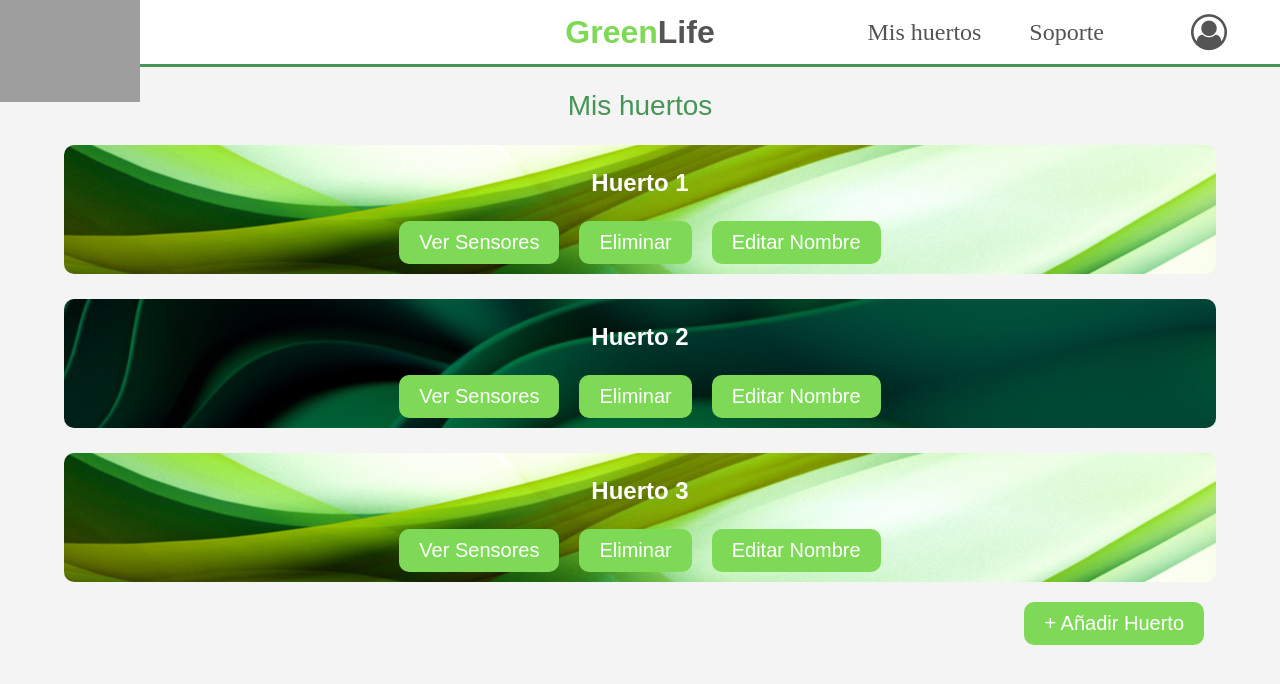
After one commit to Saac04/GreenLife, a PHP site: the page made by scr/Mis huertos.html in a window 1280 px wide. The commit adds this page. Shown: the top 684 px of the page. Run offline with PHP 8.4, Linux system fonts and the light colour scheme; grey boxes are pictures that could not be loaded.

Commit message:
gitflow-feature-stash: MisHuertosYQR

```diff
--- /dev/null
+++ b/scr/Mis huertos.html
@@ -0,0 +1,105 @@
+<!DOCTYPE html>
+<html lang="es">
+<head>
+  <meta charset="UTF-8">
+  <meta name="viewport" content="width=device-width, initial-scale=1.0">
+  <title>GreenLife - Mis Huertos</title>
+  <link rel="stylesheet" href="css/MisHuertos.css">
+  <link rel="stylesheet" href="https://cdnjs.cloudflare.com/ajax/libs/font-awesome/4.7.0/css/font-awesome.min.css">
+  <link rel="stylesheet" href="css/MenuHam.css">
+  <link rel="stylesheet" href="css/Botones.css">
+  <link rel="stylesheet" href="css/Fuentes.css">
+  <link rel="stylesheet" href="css/header.css">
+  <link rel="stylesheet" href="css/footer.css">
+</head>
+<body>
+<body>
+
+<header class="header">
+  <div><img class="logo" src="img/Grado_en_tecnologías_interactivas.svg" alt="LOGO"></div>
+  <h1><span class="green">Green</span><span class="life">Life</span></h1>
+  <nav>
+    <ul class="nav-menu" id="menuOrdenador">
+      <li><a class="text-button" href="#">Mis huertos</a></li>
+      <li><a class="text-button" href="#">Soporte</a></li>
+      <li><a class="text-button" href="#"><i class="fa fa-user-circle-o"></i></a></li>
+    </ul>
+  </nav>
+</header>
+
+<nav id="navMenu" role="navigation">
+  <div id="menuToggle">
+    <!--
+    A fake / hidden checkbox is used as click reciever,
+    so you can use the :checked selector on it.
+    -->
+    <input type="checkbox" />
+
+    <!--
+    Some spans to act as a hamburger.
+
+    They are acting like a real hamburger,
+    not that McDonalds stuff.
+    -->
+    <span></span>
+    <span></span>
+    <span></span>
+
+    <!--
+    Too bad the menu has to be inside of the button
+    but hey, it's pure CSS magic.
+    -->
+    <ul id="menu">
+      <li><a class="text-button" href="#"><i class="fa fa-user-circle-o"></i></a></li>
+      <li><a class="text-button" href="#">FAQ</a></li>
+      <li><a class="text-button" href="#">Sobre Nosotros</a></li>
+    </ul>
+  </div>
+</nav>
+
+
+
+  <div class="nombrePagina">
+    <h2>Mis huertos</h2>
+  </div>
+
+<div class="contendorHuertos">
+
+  <div id="fondo1" class="huerto dios">
+    <h3>Huerto 1</h3>
+    <div>
+      <button class="button">Ver Sensores</button>
+      <button class="button boton-eliminar">Eliminar</button>
+      <button class="button boton-editar">Editar Nombre</button>
+    </div>
+  </div>
+
+  <div id="fondo2" class="huerto dios">
+    <h3>Huerto 2</h3>
+    <div>
+      <button class="button">Ver Sensores</button>
+      <button class="button boton-eliminar">Eliminar</button>
+      <button class="button boton-editar">Editar Nombre</button>
+    </div>
+  </div>
+
+  <div id="fondo3" class="huerto dios">
+    <h3>Huerto 3</h3>
+    <div>
+      <button class="button">Ver Sensores</button>
+      <button class="button boton-eliminar">Eliminar</button>
+      <button class="button boton-editar">Editar Nombre</button>
+    </div>
+  </div>
+
+</div>
+
+
+
+  <!-- Repite los bloques anteriores para más huertos -->
+  <div class="main-container">
+    <button class="button boton_nuevohuerto" onclick="location.href='VinculacionQR.html'">+ Añadir Huerto</button>
+  </div>
+<script src="js/MisHuertos.js"></script>
+</body>
+</html>
--- a/scr/css/Botones.css
+++ b/scr/css/Botones.css
@@ -55,7 +55,7 @@ input[type="text"], input[type="email"], input[type="password"], textarea, input
     background-color: #ffffff; /* Fondo blanco */
     border: none; /* Sin bordes */
     border-bottom:  2px solid #c6c6c6;
-    padding: 10px; /* Ajuste de relleno */
+    padding: 10px; /* Ajuste de repellent */
     margin-bottom: 10px; /* Margen inferior */
 }
 
--- /dev/null
+++ b/scr/css/MisHuertos.css
@@ -0,0 +1,83 @@
+body {
+    font-family: "Kanit Medium", sans-serif;
+    background-color: #f4f4f4;
+    margin: 0;
+    padding: 0;
+    display: flex;
+    flex-direction: column;
+    justify-content: center;
+}
+
+
+
+.nombrePagina{
+    display: flex;
+    justify-content: center;
+}
+.main-container {
+    padding: 0px;
+    margin-left: auto;
+}
+.contendorHuertos{
+    display: flex;
+    flex-direction: column;
+    justify-content: center;
+    gap: 25px;
+    margin: 0 auto;
+    width: 90%;
+}
+
+
+.huerto {
+    display: flex;
+    flex-direction: column;
+    height: 100%;
+    width: 100%;
+    background-color: #98fb98;
+    border-radius: 10px;
+}
+
+.huerto div{
+    display: flex;
+    flex-direction: row;
+    justify-content: center;
+    gap: 20px;
+    margin-bottom: 10px;
+
+
+}
+
+.huerto h3{
+    text-align: center;
+    color: #ffffff;
+}
+
+.dios{
+
+}
+#fondo1{
+    background-image: url("../img/huerto1.jpg");
+    height: 100%;
+    width: 100%;
+    background-position: center;
+    align-content: center ;
+}
+#fondo2{
+    background-image: url("../img/huerto2.png");
+    height: 100%;
+    width: 100%;
+    background-position: center;
+    align-content: center ;
+}
+#fondo3{
+    background-image: url("../img/huerto1.jpg");
+    height: 100%;
+    width: 100%;
+    background-position: center;
+    align-content: center ;
+}
+
+.boton_nuevohuerto{
+    margin-top: 20px;
+    margin-right: 76px;
+}
--- /dev/null
+++ b/scr/js/MisHuertos.js
@@ -0,0 +1,54 @@
+// Función para inicializar los eventos de eliminación
+function inicializarEliminacion() {
+    // Obtener todos los botones de eliminar
+    var botonesEliminar = document.querySelectorAll('.boton-eliminar');
+
+    // Asignar el evento de clic a cada botón
+    botonesEliminar.forEach(function(boton) {
+        boton.addEventListener('click', function(event) {
+            // Obtener el huerto específico que se va a eliminar
+            var huerto = boton.closest('.huerto');
+
+            // Mostrar el popup de confirmación
+            var confirmacion = confirm('¿Estás seguro de que quieres eliminar este huerto?');
+
+            // Si el usuario confirma la eliminación
+            if (confirmacion) {
+                // Eliminar el huerto
+                huerto.remove();
+            }
+            // Si el usuario cancela, simplemente cerrar el popup
+        });
+    });
+}
+
+// Esperar a que el DOM esté completamente cargado antes de inicializar los eventos
+document.addEventListener('DOMContentLoaded', inicializarEliminacion);
+// Función para inicializar los eventos de edición de nombre
+function inicializarEdicionNombre() {
+    // Obtener todos los botones de editar nombre
+    var botonesEditar = document.querySelectorAll('.boton-editar');
+
+    // Asignar el evento de clic a cada botón
+    botonesEditar.forEach(function(boton) {
+        boton.addEventListener('click', function(event) {
+            // Obtener el huerto específico que se va a editar
+            var huerto = boton.closest('.huerto');
+            var nombreHuerto = huerto.querySelector('p'); // Asumiendo que el nombre está en un <p>
+
+            // Pedir al usuario el nuevo nombre del huerto
+            var nuevoNombre = prompt('Introduce el nuevo nombre para el huerto:', nombreHuerto.textContent);
+
+            // Si el usuario introduce un nombre, actualizar el nombre del huerto
+            if (nuevoNombre) {
+                nombreHuerto.textContent = nuevoNombre;
+            }
+        });
+    });
+}
+
+// Añadir esta nueva función al evento 'DOMContentLoaded'
+document.addEventListener('DOMContentLoaded', function() {
+    inicializarEliminacion();
+    inicializarEdicionNombre();
+});
```
Also changed, not shown: scr/VinculacionQR.html (added, +104 -0 lines), scr/css/VinculaconQR.css (added, +111 -0 lines), scr/img/Commons_QR_code.png (added), scr/img/huerto1.jpg (added), scr/img/huerto2.jpg (added), scr/img/huerto2.png (added), scr/img/huerto3.jpg (added).
